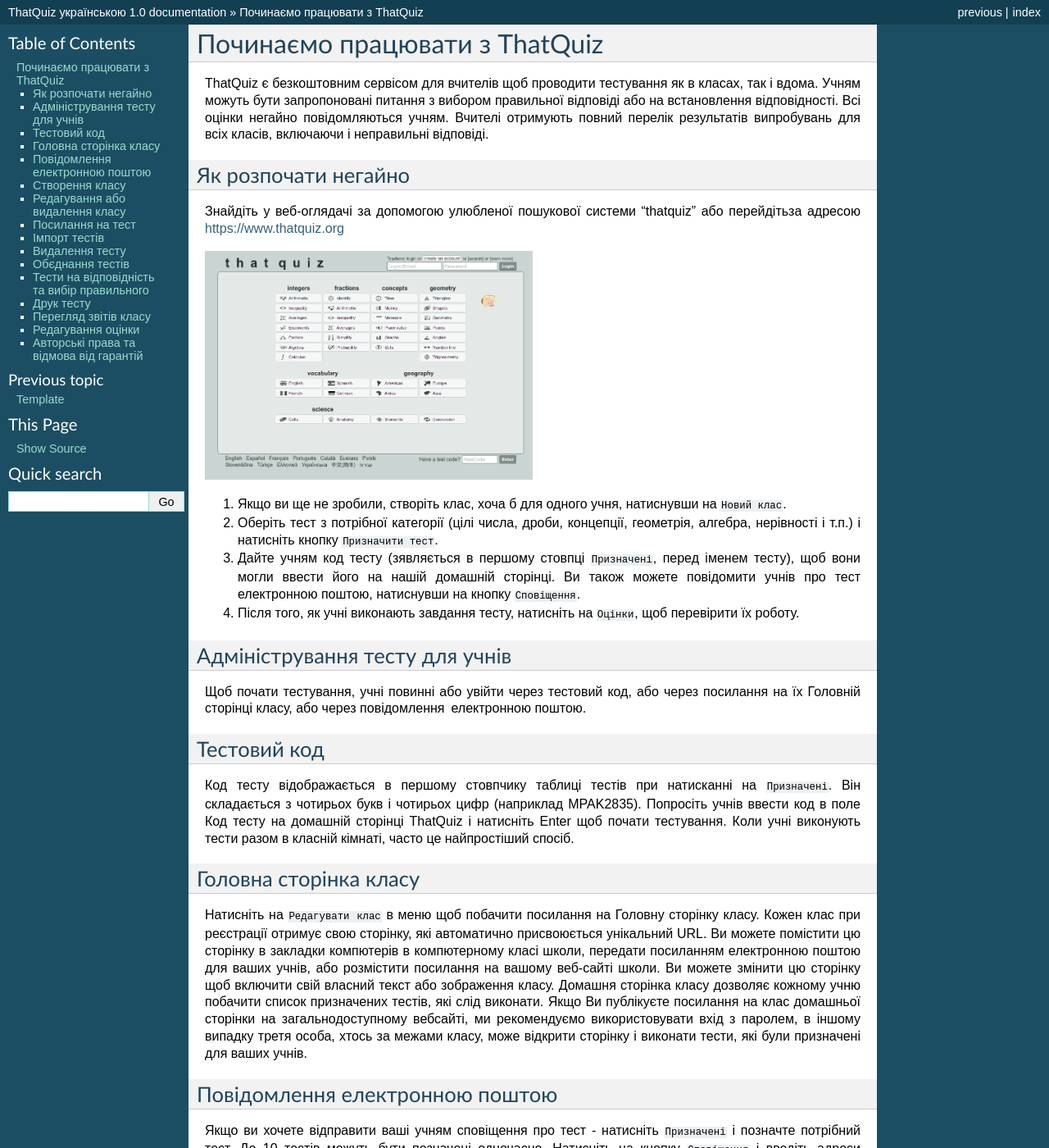
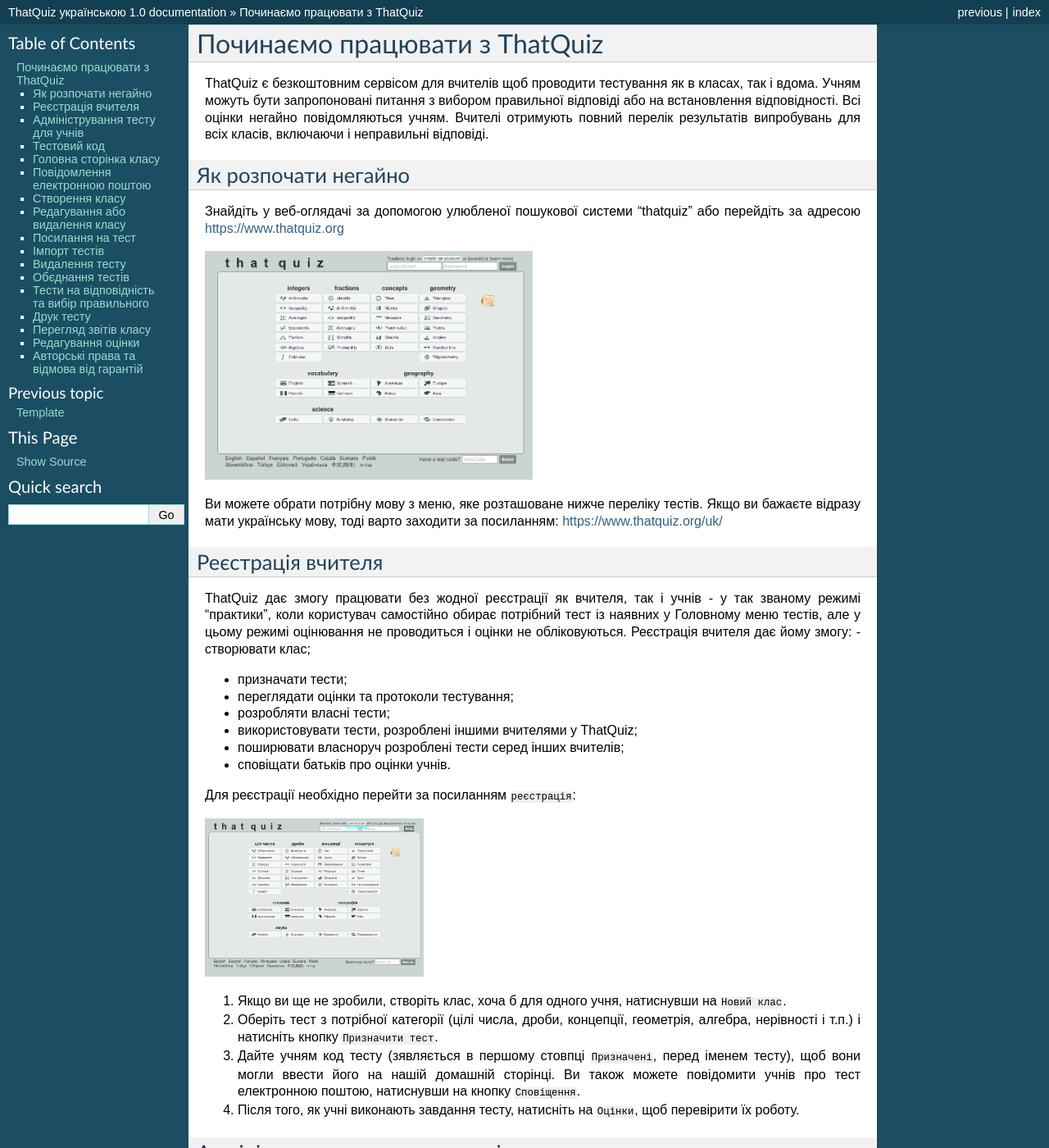
Before and after one commit to Gromko/ThatQuizUA, a Sphinx documentation site: the page built from docs/usage.rst, in a window 1280 px wide and 1400 px high. Shown: the whole window at 82% size. Built offline with Sphinx 7.4.7, drawn with Linux system fonts in a browser that asks for light colours.

Commit message:
Update usage.rst

```diff
--- a/docs/usage.rst
+++ b/docs/usage.rst
@@ -5,11 +5,37 @@
 
 Як розпочати негайно
 --------------------
-Знайдіть у веб-оглядачі за допомогою улюбленої пошукової системи "thatquiz" або перейдітьза адресою https://www.thatquiz.org
+Знайдіть у веб-оглядачі за допомогою улюбленої пошукової системи "thatquiz" або перейдіть за адресою https://www.thatquiz.org
 
 
 .. image:: tq1.png
    :width: 300pt
+
+Ви можете обрати потрібну мову з меню, яке розташоване нижче переліку тестів.
+Якщо ви бажаєте відразу мати українську мову, тоді варто заходити за посиланням: https://www.thatquiz.org/uk/
+
+Реєстрація вчителя
+------------------
+ThatQuiz дає змогу працювати без жодної реєстрації як вчителя, так і учнів - у так званому режимі "практики", коли користувач самостійно обирає потрібний тест із наявних у Головному меню тестів, але у цьому режимі оцінювання не проводиться і оцінки не обліковуються. Реєстрація вчителя дає йому змогу:
+- створювати клас;
+
+- призначати тести;
+
+- переглядати оцінки та протоколи тестування;
+
+- розробляти власні тести;
+
+- використовувати тести, розроблені іншими вчителями у ThatQuiz;
+
+- поширювати власноруч розроблені тести серед інших вчителів;
+
+- сповіщати батьків про оцінки учнів.
+
+Для реєстрації необхідно перейти за посиланням ``реєстрація``:
+
+.. image:: tq4.png
+   :width: 200pt
+
 
 #. Якщо ви ще не зробили, створіть клас, хоча б для одного учня, натиснувши на ``Новий клас``.
 #. Оберіть тест з потрібної категорії (цілі числа, дроби, концепції, геометрія, алгебра, нерівності і т.п.) і натисніть кнопку ``Призначити тест``.
```
